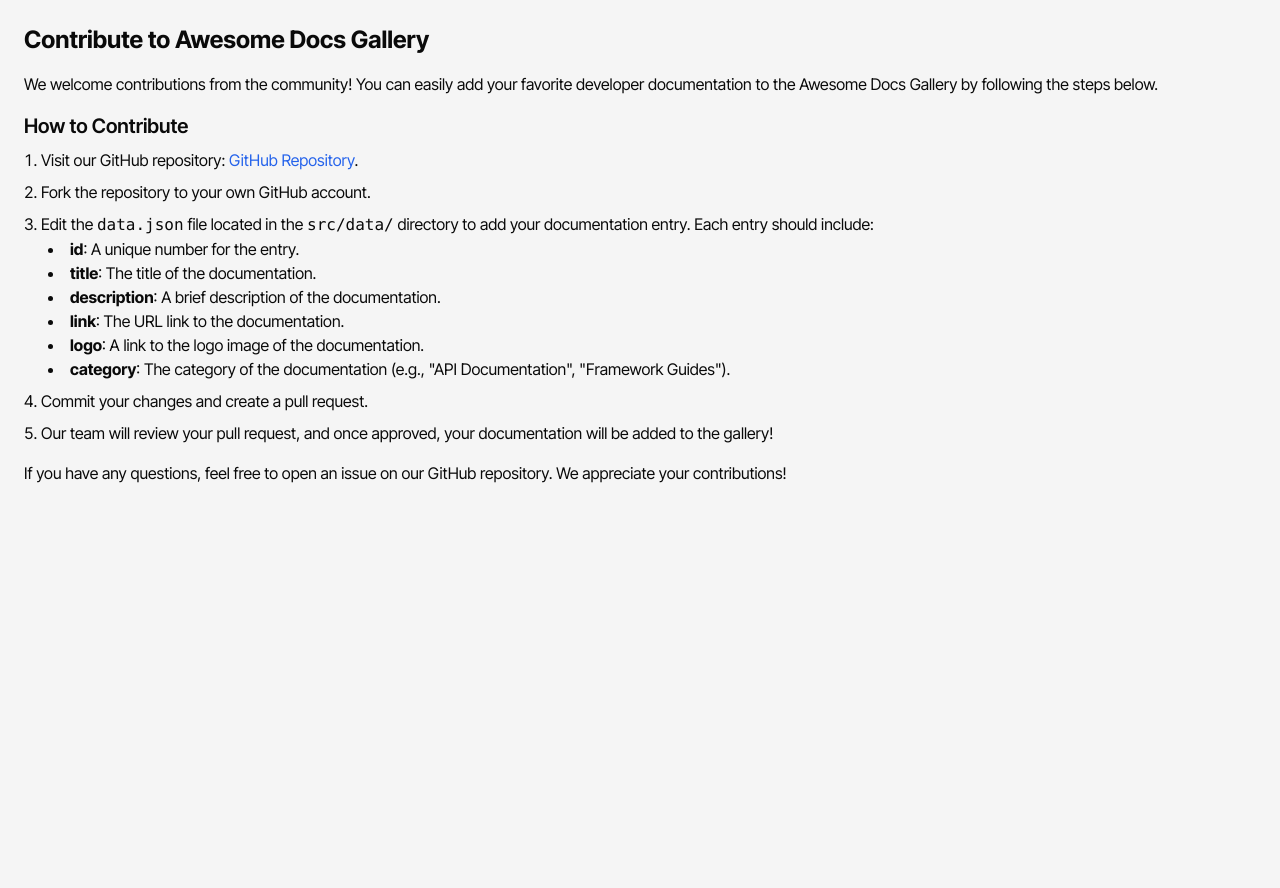
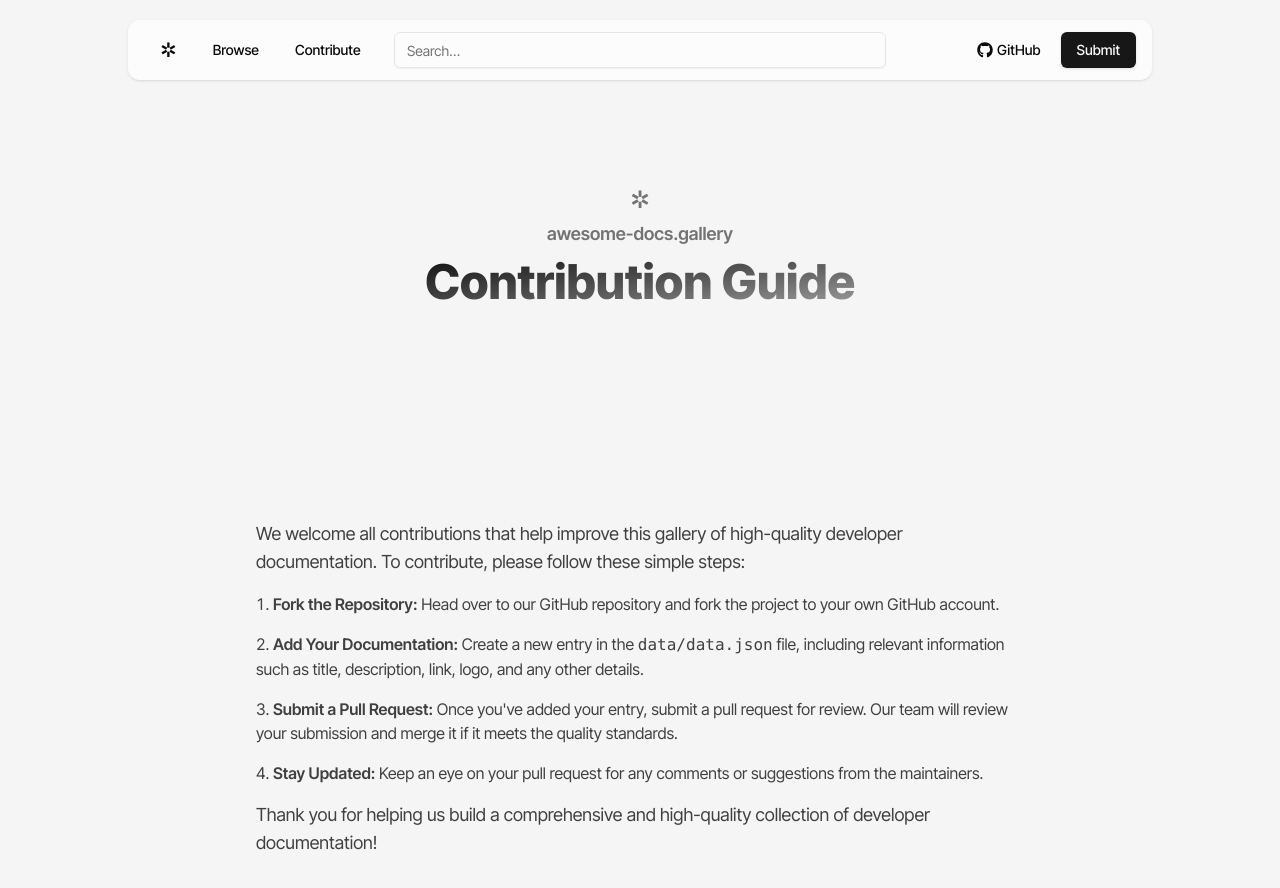
Before and after one commit to sidduganeshsid/awesome-docs-gallery, a Next.js app: page /contribute in a window 1280 px wide. Shown: the top 888 px of the page. Before the commit the page ends 800 px from the top, so only its background shows below. Built offline with nearby package versions, Linux system fonts and the light colour scheme.

Commit message:
Update page.tsx

```diff
--- a/src/app/contribute/page.tsx
+++ b/src/app/contribute/page.tsx
@@ -1,44 +1,88 @@
 "use client";
 
-import React from 'react';
+import React from "react";
+import Header from "@/components/Header";
+import { motion } from "framer-motion";
+import { useRouter } from "next/navigation";
 
 const ContributePage: React.FC = () => {
+  const router = useRouter();
+
+  const handleSearch = (searchTerm: string) => {
+    // Redirect user to homepage with the search term
+    router.push(`/?search=${encodeURIComponent(searchTerm)}`);
+  };
+
+  const sectionVariants = {
+    hidden: { opacity: 0, y: 50 },
+    visible: {
+      opacity: 1,
+      y: 0,
+      transition: { duration: 0.2, ease: "easeInOut" },
+    },
+  };
+
   return (
-    <div className="p-6">
-      <h1 className="text-2xl font-bold mb-4">Contribute to Awesome Docs Gallery</h1>
-      <p className="mb-4">
-        We welcome contributions from the community! You can easily add your favorite developer documentation to the Awesome Docs Gallery by following the steps below.
+    <>
+      <main className="max-w-5xl mx-auto pt-5 transition-colors duration-200 flex flex-col items-stretch gap-10">
+        <Header
+          searchTerm=""
+          setSearchTerm={(value) =>
+            handleSearch(typeof value === "string" ? value : "")
+          }
+        />
+        <motion.section
+          initial="hidden"
+          animate="visible"
+          variants={sectionVariants}
+          transition={{ duration: 0.2, ease: "easeInOut" }}
+          className="flex flex-col pt-16 pb-32 gap-1 items-center max-w-3xl mx-auto"
+        >
+          <span className="text-2xl text-neutral-500">✲</span>
+          <h1 className="text-lg text-neutral-500 font-semibold">
+            awesome-docs.gallery
+          </h1>
+          <h2 className="text-5xl font-extrabold text-transparent bg-clip-text bg-gradient-to-br from-neutral-950 via-neutral-600 to-neutral-400 text-balance text-center leading-tight">
+            Contribution Guide
+          </h2>
+        </motion.section>
+        <section className="flex flex-col pt-10 pb-32 gap-4 items-start max-w-3xl mx-auto">
+          <p className="text-lg text-neutral-700">
+            We welcome all contributions that help improve this gallery of
+            high-quality developer documentation. To contribute, please follow
+            these simple steps:
           </p>
-      <h2 className="text-xl font-semibold mb-2">How to Contribute</h2>
-      <ol className="list-decimal list-inside mb-4">
-        <li className="mb-2">
-          Visit our GitHub repository: <a href="https://github.com/your-repo/awesome-docs-gallery" target="_blank" rel="noopener noreferrer" className="text-blue-600 hover:underline">GitHub Repository</a>.
+          <ol className="list-decimal list-inside text-neutral-700 space-y-4">
+            <li>
+              <span className="font-semibold">Fork the Repository:</span> Head
+              over to our GitHub repository and fork the project to your own
+              GitHub account.
             </li>
-        <li className="mb-2">
-          Fork the repository to your own GitHub account.
+            <li>
+              <span className="font-semibold">Add Your Documentation:</span>{" "}
+              Create a new entry in the <code>data/data.json</code> file,
+              including relevant information such as title, description, link,
+              logo, and any other details.
             </li>
-        <li className="mb-2">
-          Edit the <code>data.json</code> file located in the <code>src/data/</code> directory to add your documentation entry. Each entry should include:
-          <ul className="list-disc list-inside ml-6">
-            <li><strong>id</strong>: A unique number for the entry.</li>
-            <li><strong>title</strong>: The title of the documentation.</li>
-            <li><strong>description</strong>: A brief description of the documentation.</li>
-            <li><strong>link</strong>: The URL link to the documentation.</li>
-            <li><strong>logo</strong>: A link to the logo image of the documentation.</li>
-            <li><strong>category</strong>: The category of the documentation (e.g., "API Documentation", "Framework Guides").</li>
-          </ul>
+            <li>
+              <span className="font-semibold">Submit a Pull Request:</span> Once
+              you've added your entry, submit a pull request for review. Our
+              team will review your submission and merge it if it meets the
+              quality standards.
             </li>
-        <li className="mb-2">
-          Commit your changes and create a pull request.
-        </li>
-        <li className="mb-2">
-          Our team will review your pull request, and once approved, your documentation will be added to the gallery!
+            <li>
+              <span className="font-semibold">Stay Updated:</span> Keep an eye
+              on your pull request for any comments or suggestions from the
+              maintainers.
             </li>
           </ol>
-      <p className="mb-4">
-        If you have any questions, feel free to open an issue on our GitHub repository. We appreciate your contributions!
+          <p className="text-lg text-neutral-700">
+            Thank you for helping us build a comprehensive and high-quality
+            collection of developer documentation!
           </p>
-    </div>
+        </section>
+      </main>
+    </>
   );
 };
 
```
Lines whose indentation alone changed are shown as unchanged.
